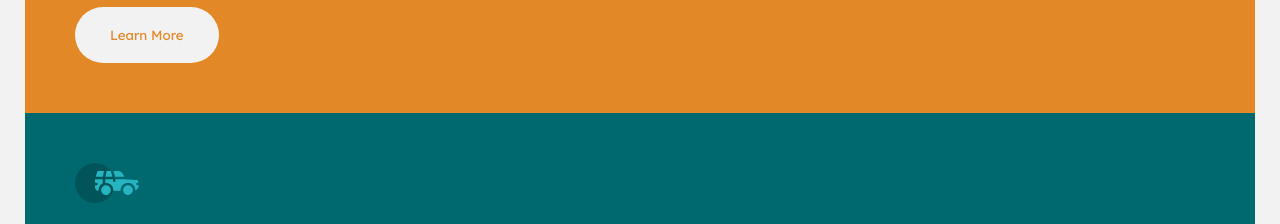
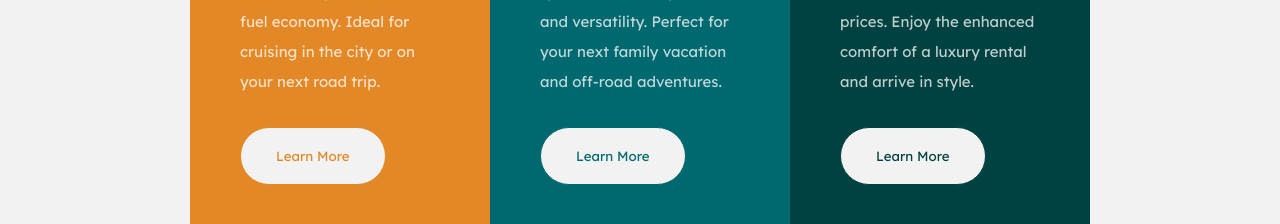
Before and after one commit to hhamza1/fem-3-col, a plain HTML site: page index.html in a window 1280 px wide. Shown: the part 353-577 px from the top of the page. Drawn offline with Linux system fonts and the light colour scheme.

Commit message:
Added the desktop view + Added style for buttons on hover

```diff
--- a/css/style.css
+++ b/css/style.css
@@ -82,25 +82,71 @@ button {
     font-weight: 400;
     padding: 20px 35px;
     margin-top: 10px;
+    transition: all .3s ease-in-out;
+    cursor: pointer;
 
 }
 
 .btn-1 {
     color: var(--bright-orange);
+    border: 1px solid var(--bright-orange);
 }
 
 .btn-2 {
     color: var(--dark-cyan);
+    border: 1px solid var(--dark-cyan);
 }
 
 .btn-3 {
     color: var(--very-dark-cyan);
+    border: 1px solid var(--very-dark-cyan);
 }
 
 
 
+.btn-1:hover {
+    background: var(--bright-orange);
+    color: var(--very-light-gray);
+    border: 1px solid var(--very-light-gray);
+}
+
+.btn-2:hover {
+    background: var(--dark-cyan);
+    color: var(--very-light-gray);
+    border: 1px solid var(--very-light-gray);
+}
+
+.btn-3:hover {
+    background: var(--very-dark-cyan);
+    color: var(--very-light-gray);
+    border: 1px solid var(--very-light-gray);
+}
+
+.attribution { font-size: 11px; text-align: center; }
+.attribution a { color: hsl(228, 45%, 44%); }
 
 
 
-.attribution { font-size: 11px; text-align: center; }
-.attribution a { color: hsl(228, 45%, 44%); }
+/*==================== Desktop View =========================*/
+@media screen and (min-width: 1024px) {
+    .cols {
+        display: flex;
+        justify-content: center;
+    }
+
+    .col {
+        max-width: 200px;
+    }
+
+    .col-1{
+        border-top-left-radius: 10px;
+        border-bottom-left-radius: 10px;
+        border-top-right-radius: 0;
+    }
+
+    .col-3{
+        border-top-right-radius: 10px;
+        border-bottom-right-radius: 10px;
+        border-bottom-left-radius: 0;
+    }
+}
```
